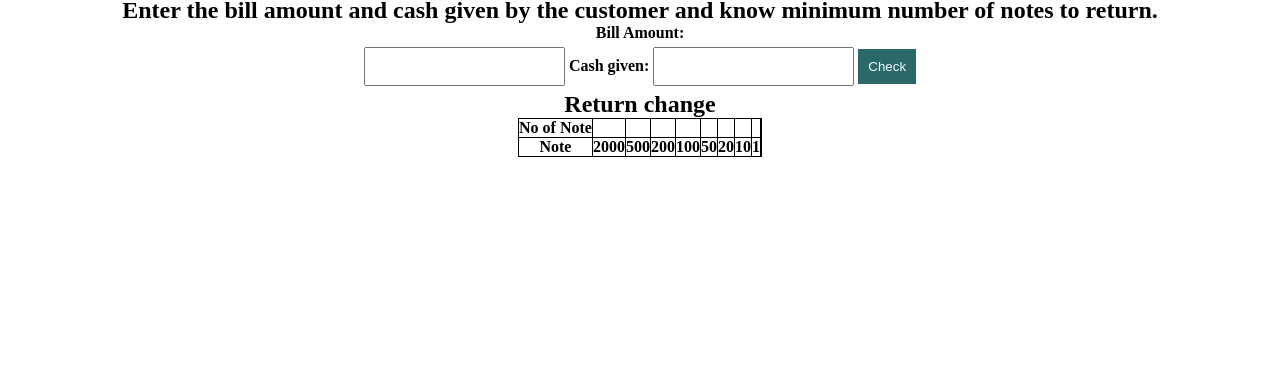
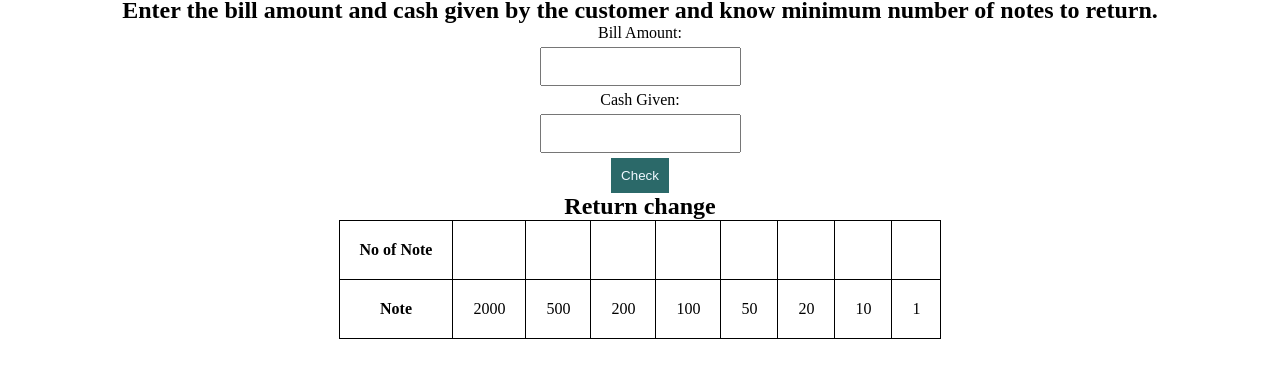
Before and after one commit to keshri95/cash-converter, a plain HTML site: page index.html in a window 1280 px wide. Shown: the part 45-422 px from the top of the page. Drawn offline with Linux system fonts and the light colour scheme.

Commit message:
table-layout

```diff
--- a/index.html
+++ b/index.html
@@ -12,11 +12,10 @@
     <center>
     <div class="container">
         <h1 class="heading">Cash Converter</h1>
-
         <h2>Enter the bill amount and cash given by the customer and know minimum number of notes to return. </h2>
-        <label for="bill-amount"><b>Bill Amount:</label>
+        <label for="bill-amount">Bill Amount:</label>
         <input id="bill-amount" type="text" />
-        <label for="cash-given"><b>Cash given:</label>
+        <label for="cash-given">Cash Given:</label>
         <input id="cash-given" type="text" />
         <button id="check-button">Check</button>
         <p id="error-message"></p>
@@ -24,7 +23,6 @@
         <table class="change-table">
             <tr>
                 <th>No of Note</th>
-                <td class="no-of-notes"></td>
                 <td class="no-of-notes"></td>
                 <td class="no-of-notes"></td>
                 <td class="no-of-notes"></td>
--- a/style.css
+++ b/style.css
@@ -7,10 +7,11 @@ h1,p{
     text-align: center;
     /* padding: 10px; */
 }
+
 table,td,th, tr{
     border: 1px solid black;
     border-collapse: collapse;
-
+    padding: 20px;
 }
 .container{
     display: flex;
```
